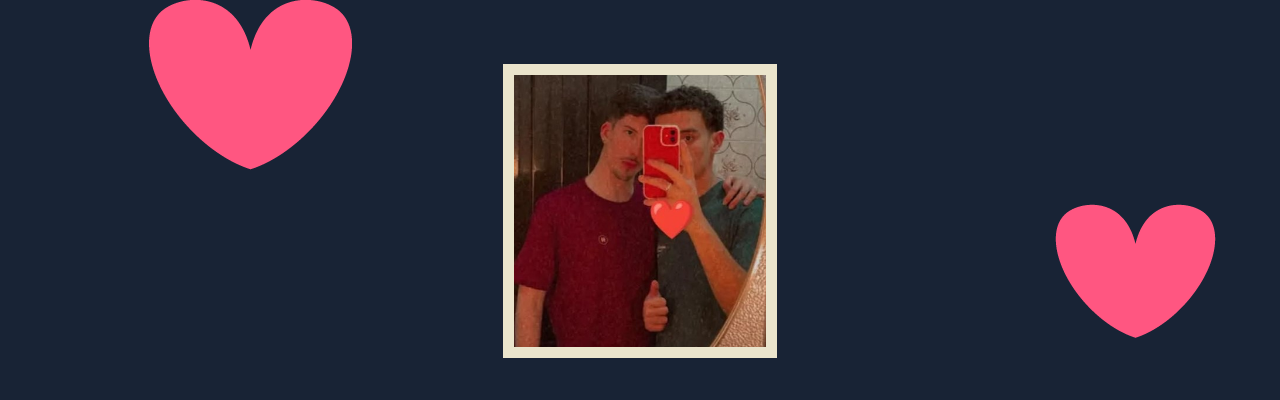
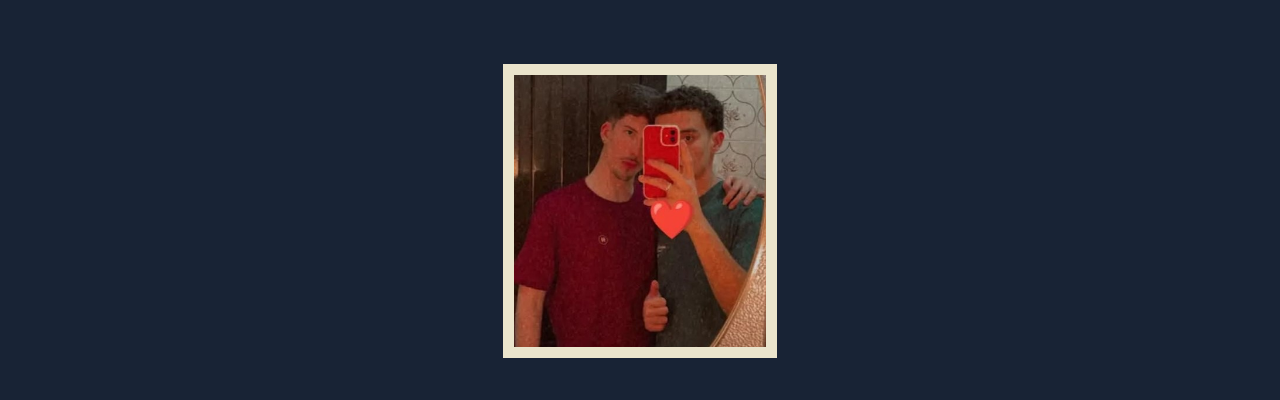
Before and after one commit to pedroegabrielsite/pedroegabrielsite.github.io, a plain HTML site: page index.html in a window 1280 px wide. Shown: the top 400 px of the page. Drawn offline with Linux system fonts and the light colour scheme.

Commit message:
Update style.css

```diff
--- a/css/style.css
+++ b/css/style.css
@@ -6,7 +6,6 @@
   color: #EAE4CC;
   margin-top: 5%;
   background-color: #182335;
-  background-image: url(../imagens/heart.png);
 }
 .main-img{
   width: 20%;
```
